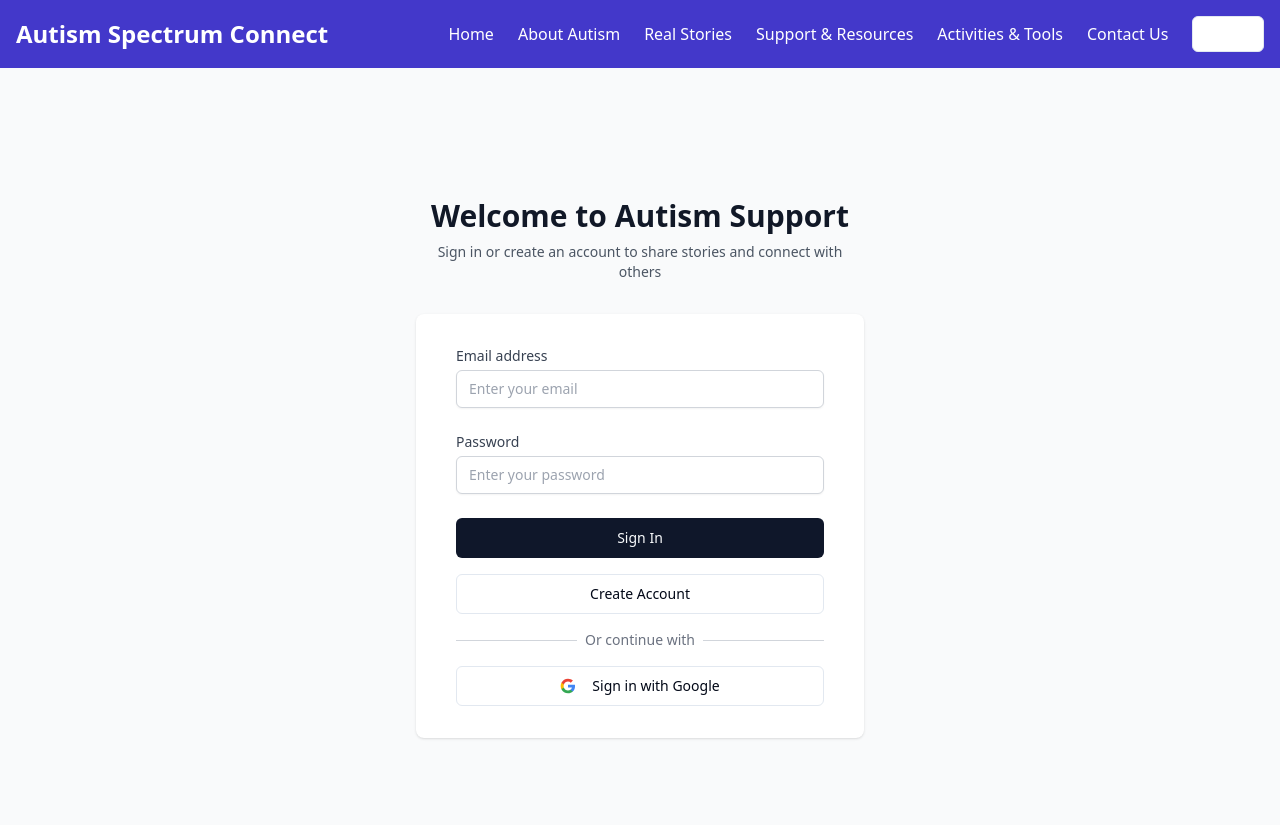
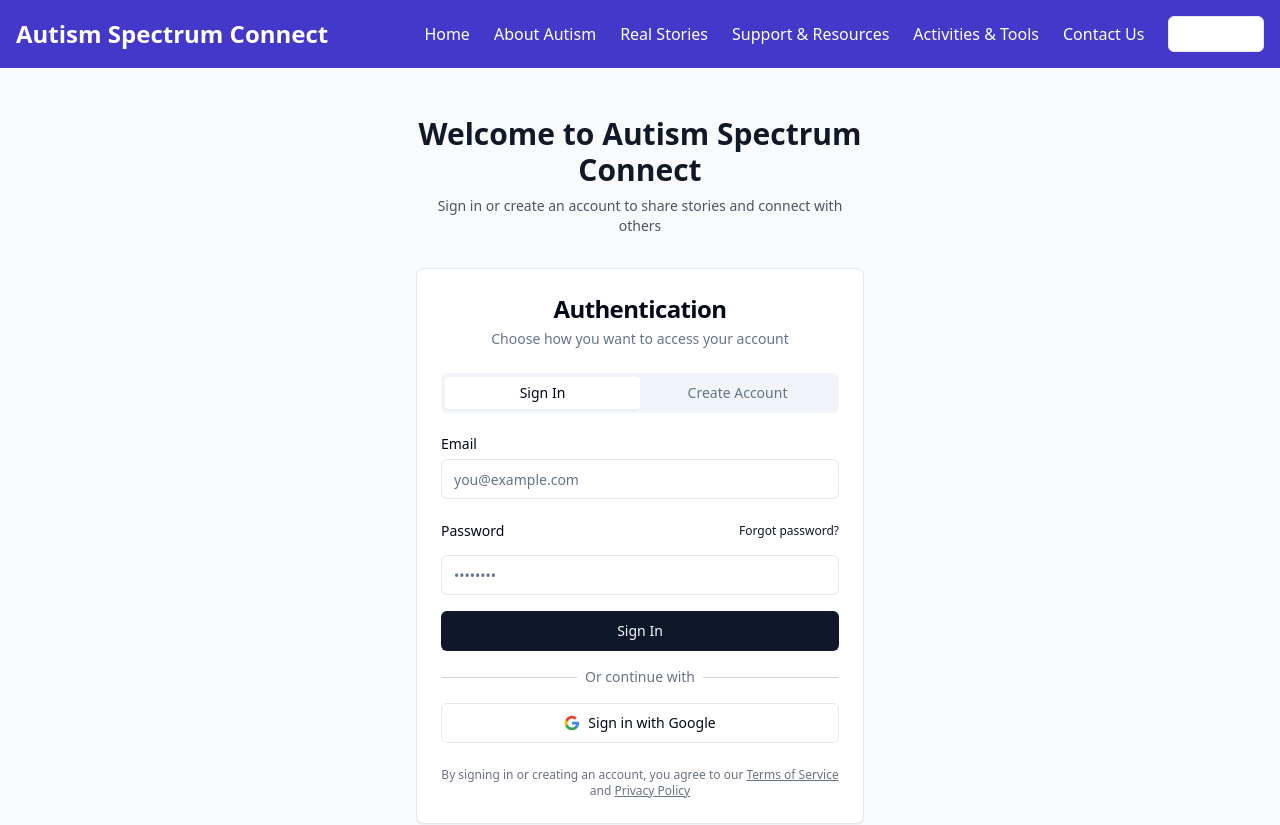
Before and after one commit to karthikraj-code/autism-disorder, a React (Vite) app: page /auth in a window 1280 px wide. Shown: the top 825 px of the page. Built offline with nearby package versions, Linux system fonts and the light colour scheme.

Commit message:
Improve authentication

```diff
--- a/src/components/UserButton.tsx
+++ b/src/components/UserButton.tsx
@@ -3,19 +3,43 @@ import { useNavigate } from "react-router-dom";
 import { useAuth } from "@/contexts/AuthContext";
 import { Button } from "@/components/ui/button";
 import { Avatar, AvatarFallback, AvatarImage } from "@/components/ui/avatar";
-import { Popover, PopoverContent, PopoverTrigger } from "@/components/ui/popover";
+import {
+  Popover,
+  PopoverContent,
+  PopoverTrigger
+} from "@/components/ui/popover";
+import {
+  DropdownMenu,
+  DropdownMenuContent,
+  DropdownMenuItem,
+  DropdownMenuLabel,
+  DropdownMenuSeparator,
+  DropdownMenuTrigger
+} from "@/components/ui/dropdown-menu";
+import { LogOut, User, Settings, Loader2 } from "lucide-react";
+import { toast } from "sonner";
 
 const UserButton = () => {
   const { user, signOut, loading } = useAuth();
   const navigate = useNavigate();
 
   const handleSignOut = async () => {
-    await signOut();
-    navigate("/");
+    try {
+      await signOut();
+      navigate("/");
+      toast.success("You have been signed out");
+    } catch (error) {
+      toast.error("Error signing out");
+    }
   };
 
   if (loading) {
-    return <Button variant="ghost" size="sm" disabled>Loading...</Button>;
+    return (
+      <Button variant="ghost" size="sm" className="h-9 w-9 rounded-full p-0" disabled>
+        <Loader2 className="h-5 w-5 animate-spin" />
+        <span className="sr-only">Loading</span>
+      </Button>
+    );
   }
 
   if (!user) {
@@ -24,38 +48,47 @@ const UserButton = () => {
         onClick={() => navigate("/auth")}
         variant="outline"
         size="sm"
+        className="flex items-center gap-2"
       >
-        Sign In
+        <User size={16} />
+        <span>Sign In</span>
       </Button>
     );
   }
 
   return (
-    <Popover>
-      <PopoverTrigger asChild>
-        <Button variant="ghost" className="relative h-8 w-8 rounded-full">
-          <Avatar className="h-8 w-8">
+    <DropdownMenu>
+      <DropdownMenuTrigger asChild>
+        <Button variant="ghost" className="relative h-9 w-9 rounded-full p-0" aria-label="User menu">
+          <Avatar className="h-9 w-9">
             <AvatarImage src={user.user_metadata?.avatar_url} alt="User avatar" />
             <AvatarFallback>{getUserInitials(user)}</AvatarFallback>
           </Avatar>
         </Button>
-      </PopoverTrigger>
-      <PopoverContent className="w-56" align="end" forceMount>
-        <div className="space-y-1">
-          <p className="text-sm font-medium leading-none">{getUserDisplayName(user)}</p>
-          <p className="text-xs leading-none text-muted-foreground">{user.email}</p>
-        </div>
-        <div className="mt-5 pt-5 border-t">
-          <Button
-            variant="outline"
-            className="w-full justify-start"
-            onClick={handleSignOut}
-          >
-            Sign Out
-          </Button>
-        </div>
-      </PopoverContent>
-    </Popover>
+      </DropdownMenuTrigger>
+      <DropdownMenuContent className="w-56" align="end" forceMount>
+        <DropdownMenuLabel className="font-normal">
+          <div className="flex flex-col space-y-1">
+            <p className="text-sm font-medium leading-none">{getUserDisplayName(user)}</p>
+            <p className="text-xs leading-none text-muted-foreground">{user.email}</p>
+          </div>
+        </DropdownMenuLabel>
+        <DropdownMenuSeparator />
+        <DropdownMenuItem onClick={() => navigate("/profile")}>
+          <User className="mr-2 h-4 w-4" />
+          <span>Profile</span>
+        </DropdownMenuItem>
+        <DropdownMenuItem onClick={() => navigate("/settings")}>
+          <Settings className="mr-2 h-4 w-4" />
+          <span>Settings</span>
+        </DropdownMenuItem>
+        <DropdownMenuSeparator />
+        <DropdownMenuItem onClick={handleSignOut}>
+          <LogOut className="mr-2 h-4 w-4" />
+          <span>Sign out</span>
+        </DropdownMenuItem>
+      </DropdownMenuContent>
+    </DropdownMenu>
   );
 };
 
--- a/src/pages/Auth.tsx
+++ b/src/pages/Auth.tsx
@@ -3,14 +3,23 @@ import { useState, useEffect } from "react";
 import { useNavigate } from "react-router-dom";
 import { supabase } from "@/integrations/supabase/client";
 import { Button } from "@/components/ui/button";
+import { Input } from "@/components/ui/input";
+import { Label } from "@/components/ui/label";
+import { Card, CardContent, CardDescription, CardFooter, CardHeader, CardTitle } from "@/components/ui/card";
+import { Tabs, TabsContent, TabsList, TabsTrigger } from "@/components/ui/tabs";
+import { Alert, AlertDescription } from "@/components/ui/alert";
 import { toast } from "sonner";
+import { AlertCircle } from "lucide-react";
 import { User } from "@supabase/supabase-js";
 
 const Auth = () => {
   const [email, setEmail] = useState("");
   const [password, setPassword] = useState("");
+  const [confirmPassword, setConfirmPassword] = useState("");
   const [loading, setLoading] = useState(false);
+  const [error, setError] = useState<string | null>(null);
   const [user, setUser] = useState<User | null>(null);
+  const [activeTab, setActiveTab] = useState("signin");
   const navigate = useNavigate();
 
   useEffect(() => {
@@ -37,8 +46,44 @@ const Auth = () => {
     };
   }, [navigate]);
 
+  const validateForm = () => {
+    setError(null);
+
+    if (!email) {
+      setError("Email is required");
+      return false;
+    }
+
+    if (!email.includes('@') || !email.includes('.')) {
+      setError("Please enter a valid email address");
+      return false;
+    }
+
+    if (!password) {
+      setError("Password is required");
+      return false;
+    }
+
+    if (activeTab === "signup" && password.length < 6) {
+      setError("Password must be at least 6 characters");
+      return false;
+    }
+
+    if (activeTab === "signup" && password !== confirmPassword) {
+      setError("Passwords do not match");
+      return false;
+    }
+
+    return true;
+  };
+
   const handleSignUp = async (e: React.FormEvent) => {
     e.preventDefault();
+
+    if (!validateForm()) {
+      return;
+    }
+
     setLoading(true);
 
     const { error } = await supabase.auth.signUp({
@@ -47,6 +92,7 @@ const Auth = () => {
     });
 
     if (error) {
+      setError(error.message);
       toast.error(error.message);
     } else {
       toast.success("Sign up successful! Please check your email for verification.");
@@ -56,6 +102,11 @@ const Auth = () => {
 
   const handleSignIn = async (e: React.FormEvent) => {
     e.preventDefault();
+
+    if (!validateForm()) {
+      return;
+    }
+
     setLoading(true);
 
     const { error } = await supabase.auth.signInWithPassword({
@@ -64,6 +115,7 @@ const Auth = () => {
     });
 
     if (error) {
+      setError(error.message);
       toast.error(error.message);
     } else {
       toast.success("Sign in successful!");
@@ -74,6 +126,8 @@ const Auth = () => {
 
   const handleGoogleSignIn = async () => {
     setLoading(true);
+    setError(null);
+
     const { error } = await supabase.auth.signInWithOAuth({
       provider: 'google',
       options: {
@@ -82,9 +136,32 @@ const Auth = () => {
     });
 
     if (error) {
+      setError(error.message);
       toast.error(error.message);
       setLoading(false);
     }
+  };
+
+  const handleForgotPassword = async () => {
+    if (!email) {
+      setError("Please enter your email address");
+      return;
+    }
+
+    setLoading(true);
+
+    const { error } = await supabase.auth.resetPasswordForEmail(email, {
+      redirectTo: `${window.location.origin}/reset-password`,
+    });
+
+    if (error) {
+      setError(error.message);
+      toast.error(error.message);
+    } else {
+      toast.success("Password reset email sent. Please check your inbox.");
+    }
+
+    setLoading(false);
   };
 
   // If user is already logged in, redirect to home
@@ -93,10 +170,10 @@ const Auth = () => {
   }
 
   return (
-    <div className="min-h-screen bg-gray-50 flex flex-col justify-center py-12 sm:px-6 lg:px-8">
+    <div className="min-h-screen bg-gray-50 flex flex-col justify-center py-12 px-4 sm:px-6 lg:px-8">
       <div className="sm:mx-auto sm:w-full sm:max-w-md">
         <h2 className="text-center text-3xl font-extrabold text-gray-900">
-          Welcome to Autism Support
+          Welcome to Autism Spectrum Connect
         </h2>
         <p className="mt-2 text-center text-sm text-gray-600">
           Sign in or create an account to share stories and connect with others
@@ -104,66 +181,115 @@ const Auth = () => {
       </div>
 
       <div className="mt-8 sm:mx-auto sm:w-full sm:max-w-md">
-        <div className="bg-white py-8 px-4 shadow sm:rounded-lg sm:px-10">
-          <form className="space-y-6" onSubmit={handleSignIn}>
-            <div>
-              <label htmlFor="email" className="block text-sm font-medium text-gray-700">
-                Email address
-              </label>
-              <div className="mt-1">
-                <input
+        <Card>
+          <CardHeader className="space-y-1">
+            <CardTitle className="text-2xl text-center">Authentication</CardTitle>
+            <CardDescription className="text-center">
+              Choose how you want to access your account
+            </CardDescription>
+          </CardHeader>
+          <CardContent>
+            <Tabs defaultValue="signin" value={activeTab} onValueChange={setActiveTab}>
+              <TabsList className="grid w-full grid-cols-2 mb-6">
+                <TabsTrigger value="signin">Sign In</TabsTrigger>
+                <TabsTrigger value="signup">Create Account</TabsTrigger>
+              </TabsList>
+
+              {error && (
+                <Alert variant="destructive" className="mb-6">
+                  <AlertCircle className="h-4 w-4" />
+                  <AlertDescription>{error}</AlertDescription>
+                </Alert>
+              )}
+
+              <TabsContent value="signin">
+                <form onSubmit={handleSignIn} className="space-y-4">
+                  <div className="grid gap-2">
+                    <Label htmlFor="email">Email</Label>
+                    <Input
                       id="email"
-                  name="email"
                       type="email"
-                  autoComplete="email"
-                  required
+                      placeholder="you@example.com"
                       value={email}
                       onChange={(e) => setEmail(e.target.value)}
-                  className="appearance-none block w-full px-3 py-2 border border-gray-300 rounded-md shadow-sm placeholder-gray-400 focus:outline-none focus:ring-indigo-500 focus:border-indigo-500 sm:text-sm"
-                  placeholder="Enter your email"
+                      required
                     />
                   </div>
+
+                  <div className="grid gap-2">
+                    <div className="flex items-center justify-between">
+                      <Label htmlFor="password">Password</Label>
+                      <Button
+                        variant="link"
+                        className="px-0 font-normal text-xs text-primary h-auto"
+                        type="button"
+                        onClick={handleForgotPassword}
+                        disabled={loading}
+                      >
+                        Forgot password?
+                      </Button>
+                    </div>
+                    <Input
+                      id="password"
+                      type="password"
+                      placeholder="••••••••"
+                      value={password}
+                      onChange={(e) => setPassword(e.target.value)}
+                      required
+                    />
                   </div>
 
-            <div>
-              <label htmlFor="password" className="block text-sm font-medium text-gray-700">
-                Password
-              </label>
-              <div className="mt-1">
-                <input
-                  id="password"
-                  name="password"
+                  <Button type="submit" className="w-full" disabled={loading}>
+                    {loading ? "Processing..." : "Sign In"}
+                  </Button>
+                </form>
+              </TabsContent>
+
+              <TabsContent value="signup">
+                <form onSubmit={handleSignUp} className="space-y-4">
+                  <div className="grid gap-2">
+                    <Label htmlFor="signup-email">Email</Label>
+                    <Input
+                      id="signup-email"
+                      type="email"
+                      placeholder="you@example.com"
+                      value={email}
+                      onChange={(e) => setEmail(e.target.value)}
+                      required
+                    />
+                  </div>
+
+                  <div className="grid gap-2">
+                    <Label htmlFor="signup-password">Password</Label>
+                    <Input
+                      id="signup-password"
                       type="password"
-                  autoComplete="current-password"
-                  required
+                      placeholder="••••••••"
                       value={password}
                       onChange={(e) => setPassword(e.target.value)}
-                  className="appearance-none block w-full px-3 py-2 border border-gray-300 rounded-md shadow-sm placeholder-gray-400 focus:outline-none focus:ring-indigo-500 focus:border-indigo-500 sm:text-sm"
-                  placeholder="Enter your password"
+                      required
                     />
                   </div>
+
+                  <div className="grid gap-2">
+                    <Label htmlFor="confirm-password">Confirm Password</Label>
+                    <Input
+                      id="confirm-password"
+                      type="password"
+                      placeholder="••••••••"
+                      value={confirmPassword}
+                      onChange={(e) => setConfirmPassword(e.target.value)}
+                      required
+                    />
                   </div>
 
-            <div className="flex flex-col space-y-4">
-              <Button
-                type="submit"
-                disabled={loading}
-                className="w-full flex justify-center py-2"
-              >
-                {loading ? "Processing..." : "Sign In"}
+                  <Button type="submit" className="w-full" disabled={loading}>
+                    {loading ? "Processing..." : "Create Account"}
                   </Button>
+                </form>
+              </TabsContent>
 
-              <Button
-                type="button"
-                variant="outline"
-                onClick={handleSignUp}
-                disabled={loading}
-                className="w-full flex justify-center py-2"
-              >
-                Create Account
-              </Button>
-
-              <div className="relative">
+              <div className="relative my-4">
                 <div className="absolute inset-0 flex items-center">
                   <div className="w-full border-t border-gray-300"></div>
                 </div>
@@ -177,7 +303,7 @@ const Auth = () => {
                 variant="outline"
                 onClick={handleGoogleSignIn}
                 disabled={loading}
-                className="w-full flex justify-center items-center py-2 space-x-2"
+                className="w-full flex items-center justify-center gap-2"
               >
                 <svg className="w-5 h-5" viewBox="0 0 24 24">
                   <path
@@ -199,9 +325,14 @@ const Auth = () => {
                 </svg>
                 <span>Sign in with Google</span>
               </Button>
-            </div>
-          </form>
-        </div>
+            </Tabs>
+          </CardContent>
+          <CardFooter className="justify-center">
+            <p className="text-xs text-center text-gray-500">
+              By signing in or creating an account, you agree to our <a href="/terms" className="underline">Terms of Service</a> and <a href="/privacy" className="underline">Privacy Policy</a>
+            </p>
+          </CardFooter>
+        </Card>
       </div>
     </div>
   );
```
Also changed, not shown: src/contexts/AuthContext.tsx (+44 -2 lines). Lines whose indentation alone changed are shown as unchanged.
